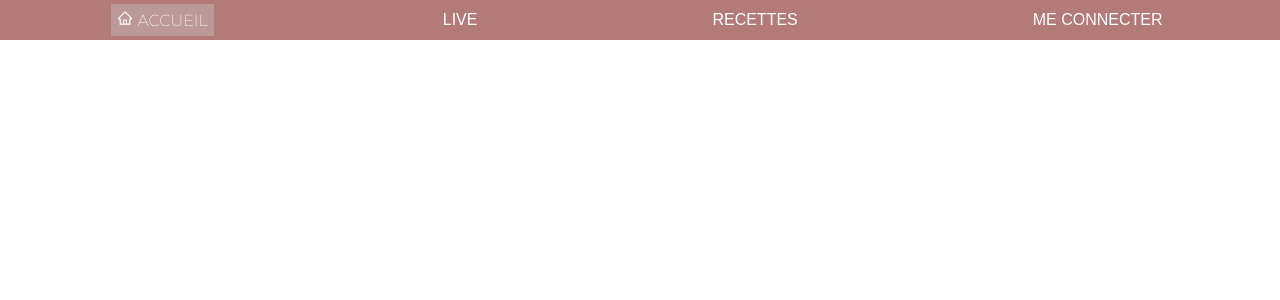
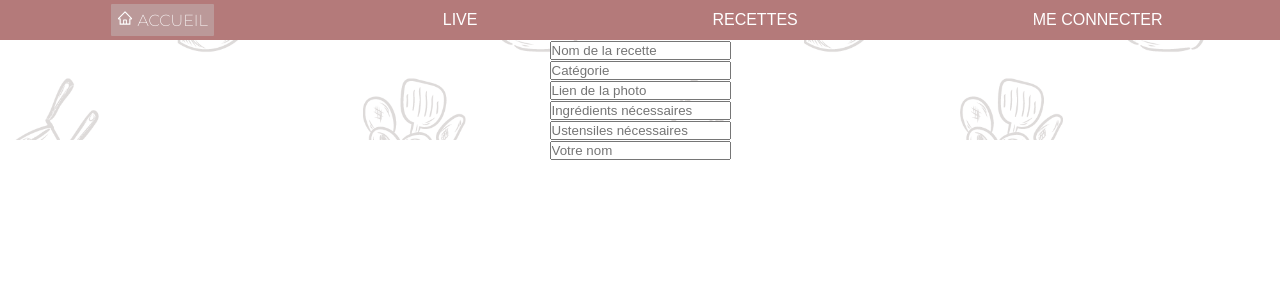
Before and after one commit to DelphLB/hackaton3-front, a React (Create React App) app: page /nouveauLive in a window 1280 px wide. Shown: the top 300 px of the page. Built offline with nearby package versions, Linux system fonts and the light colour scheme.

Commit message:
css home page pb résolu + post live en cours

```diff
--- a/src/App.jsx
+++ b/src/App.jsx
@@ -5,6 +5,7 @@ import "./App.css";
 import Login from "./components/Login";
 import ConnectPage from "./components/ConnectPage";
 import NavBar from "./components/navbar/NavBar";
+import PostLive from "./components/homepage/PostLive";
 
 function App() {
   return (
@@ -15,6 +16,7 @@ function App() {
         <Route exact path='/videoChat' component={VideoChat} />
         <Route exact path='/login' component={Login} />
         <Route exact path='/connectPage' component={ConnectPage} />
+        <Route exact path='/nouveauLive' component={PostLive} />
       </Switch>
     </div>
   );
--- /dev/null
+++ b/src/components/homepage/PostLive.jsx
@@ -0,0 +1,101 @@
+import React, { useState, useEffect } from "react";
+import "../../style/PostLive.css";
+import axios from "axios";
+import moment from "moment";
+// import moment from 'moment';
+
+import "moment/locale/fr";
+
+moment.locale("fr");
+
+function PostLive() {
+  const [input, setInput] = useState({});
+
+  const handleClick = async () => {
+    axios.post(`https://cookeat-wild.herokuapp.com/api/recettes`, {
+      ...input,
+    });
+  };
+  const handleChange = (e) => {
+    setInput({ ...input, [e.target.id]: e.target.value });
+  };
+
+  return (
+    <div
+      className='PostLiveBloc'
+      style={{
+        marginBottom: "60px",
+        height: "100px",
+      }}>
+      <div className='PostLive'>
+        <input
+          type='Name'
+          id='name'
+          name='Name'
+          className='inputname'
+          placeholder='Nom de la recette'
+          onChange={(e) => handleChange(e)}
+        />
+      </div>
+      <div className='PostLive'>
+        <input
+          type='Category'
+          id='category'
+          name='Name'
+          className='inputname'
+          placeholder='Catégorie'
+          onChange={(e) => handleChange(e)}
+        />
+      </div>
+      <div className='PostLive'>
+        <input
+          type='text'
+          id='image'
+          name='Image'
+          className='inputname'
+          placeholder='Lien de la photo'
+          onChange={(e) => handleChange(e)}
+        />
+      </div>
+      <div className='PostLive'>
+        <input
+          type='ingrédients'
+          id='ingredients'
+          name='Image'
+          className='inputname'
+          placeholder='Ingrédients nécessaires'
+          onChange={(e) => handleChange(e)}
+        />
+      </div>
+      <div className='PostLive'>
+        <input
+          type='ustensiles'
+          id='tools'
+          name='Ustensiles'
+          className='inputname'
+          placeholder='Ustensiles nécessaires'
+          onChange={(e) => handleChange(e)}
+        />
+      </div>
+
+      <div className='PostLive'>
+        <input
+          type='user'
+          id='chef'
+          name='Chef'
+          className='inputname'
+          placeholder='Votre nom'
+          onChange={(e) => handleChange(e)}
+        />
+      </div>
+      <button
+        className='petitboutton'
+        type='submit'
+        onClick={() => handleClick()}>
+        Enregistrer les modifications
+      </button>
+    </div>
+  );
+}
+
+export default PostLive;
--- a/src/components/homepage/Prog.jsx
+++ b/src/components/homepage/Prog.jsx
@@ -40,14 +40,10 @@ const Prog = () => {
 
   return (
     <div className='Prog'>
-      <h1>
-        {" "}
-        Prochains live{" "}
-        <span className='TimeProg'>
-          {/* {listRecette && lesRecettes && moment(lesRecettes[0].date).fromNow()} */}
-        </span>
-      </h1>
-
+      <div className='ProgHead'>
+        <h1> Prochains Lives </h1>
+        <button className='add-recette'>Proposer un live</button>
+      </div>
       <div className='ProgBlocks'>
         {lesRecettes.map((recette) =>
           recette.date != null ? (
@@ -73,6 +69,7 @@ const Prog = () => {
                     <p>{recette.tools}</p>
                   </div>
                   <h2>Live {moment(recette.date).startOf("day").fromNow()}</h2>
+                  <h5>Proposé par {recette.chef}</h5>
                 </div>
               </div>
             </div>
--- /dev/null
+++ b/src/style/PostLive.css
@@ -0,0 +1,13 @@
+.PostLiveBloc {
+  flex-direction: column;
+  align-items: center;
+  background-image: url("../assets/fond.png");
+  background-repeat: no-repeat;
+  background-size: cover;
+  background-position: center;
+  margin: 0;
+  width: 100%;
+  height: 100vh;
+  display: flex;
+  flex-direction: column;
+}
--- a/src/style/Prog.css
+++ b/src/style/Prog.css
@@ -23,7 +23,7 @@
   display: flex;
   align-self: center;
   border-radius: 2px;
-  height: 35vh;
+  height: 52vh;
   margin: 2vh;
   box-shadow: 0 14px 28px rgba(0, 0, 0, 0.25), 0 10px 10px rgba(0, 0, 0, 0.22);
 }
@@ -33,8 +33,6 @@
 }
 
 .DescriptionProg {
-  display: flex;
-  flex-direction: column;
   text-align: center;
   align-items: center;
   width: 40vh;
@@ -42,16 +40,24 @@
 }
 
 .BlockImage {
-  height: 20vh;
+  height: 25vh;
   overflow: hidden;
 }
 
 .ShowBlock {
   display: none;
 }
+.ShowBlock p {
+  font-size: 20px;
+  margin-top: 5%;
+  margin-bottom: 15%;
+}
 
 .ProgBloc:hover .ShowBlock {
   display: block;
+
+  padding-top: 0;
+  margin-top: 3vh;
 }
 
 .ProgBloc:hover .BlockText {
@@ -63,29 +69,56 @@
   background-color: rgba(193, 193, 193, 0.612);
 }
 
+.ProgBloc:hover .BlockImage {
+  height: 0;
+  overflow: hidden;
+}
+
 .ProgBloc p {
   margin-bottom: 2%;
 }
 
-.BlocText {
-  min-height: 50%;
+.BlockText {
+  display: flex;
+  flex-direction: column;
 
-  display: flex;
-  flex-flow: column;
-  place-content: space-between;
+  margin-bottom: 50px;
 }
-.BlocText p {
+.BlockText p {
   margin: 2%;
 }
 
-.BlocText h2 {
+.BlockText h3 {
   margin: 2%;
 }
 
-.BlocText h3 {
+.BlockText h4 {
+  margin: 2%;
+}
+.BlockText h5 {
+  margin-bottom: 5%;
+  font-size: 22px;
+  font-style: italic;
+}
+
+.add-recette {
+  background-color: rgba(172, 108, 108, 1);
+  color: white;
+  font-weight: bold;
+  text-decoration: none;
+  padding: 15px;
+  border-radius: 20px;
+  transition: transform ease-in-out 0.5s;
+}
+.ProgHead {
+  display: flex;
+  justify-content: space-between;
+  width: 80%;
   margin: 2%;
 }
 
-.BlocText h4 {
-  margin: 2%;
+.ProgHead h1 {
+  width: 90%;
+  font-weight: 600;
+  border-bottom: 1px solid black;
 }
```
Also changed, not shown: 1 other file (tests, documents, lock files or other folders).
